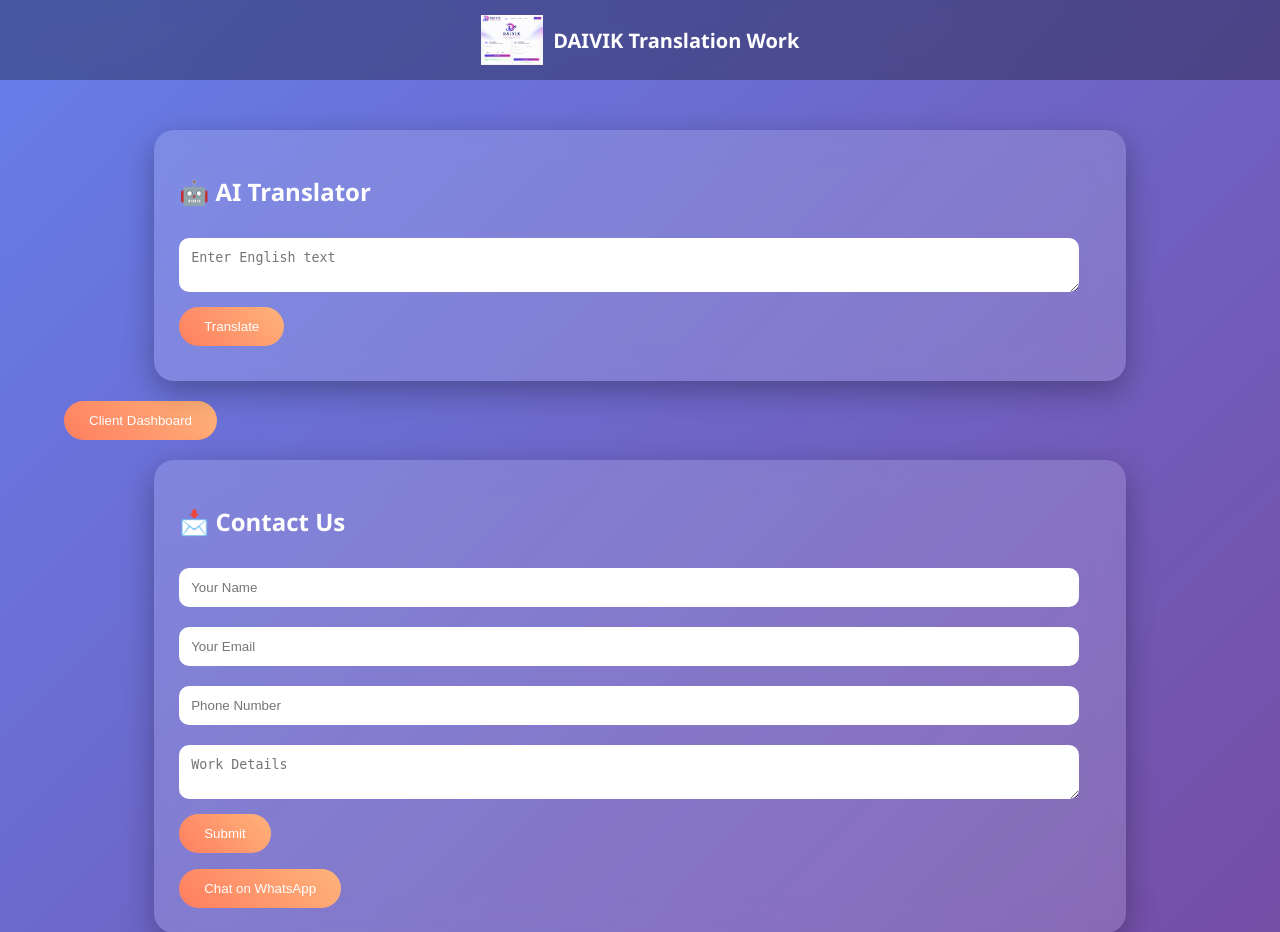
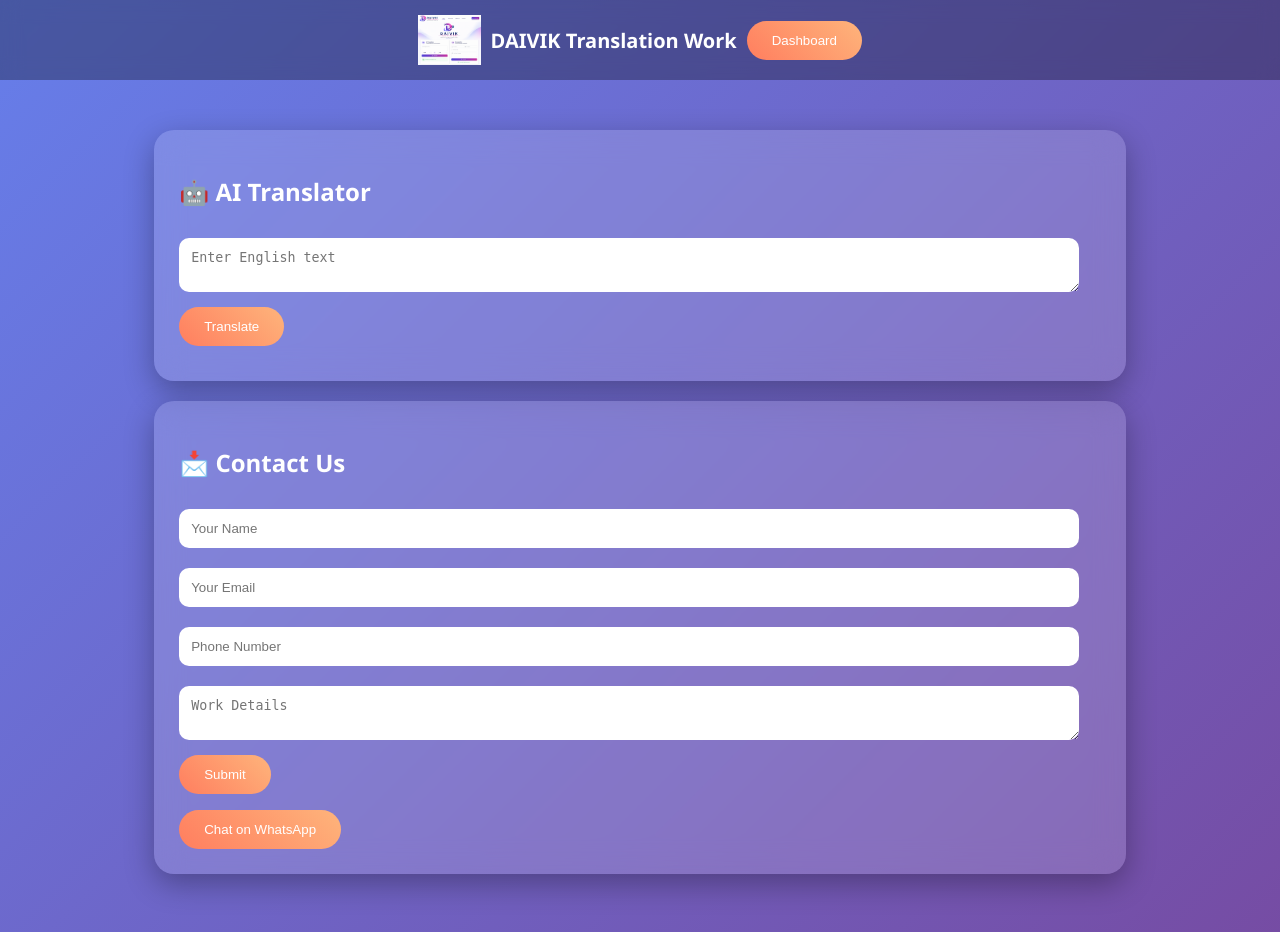
Before and after one commit to placementcellvvw/translator-website, a Flask app: page / in a window 1280 px wide. Shown: the top 932 px of the page. Run offline with Flask 3, Linux system fonts and the light colour scheme; parts of the project's set-up code (start-up, migrations or seed data) failed here and were passed over.

Commit message:
Add Dashboard button to navbar
Added a button to navigate to the dashboard.

```diff
--- a/templates/index.html
+++ b/templates/index.html
@@ -94,6 +94,9 @@ footer {
 <div class="navbar">
     <img src="{{ url_for('static', filename='logo.png') }}">
     <span>DAIVIK Translation Work</span>
+    <a href="/dashboard">
+        <button class="btn">Dashboard</button>
+    </a>
 </div>
 
 <div class="container">
@@ -110,9 +113,7 @@ footer {
 
 <div class="output">{{ translated }}</div>
 </div>
-<a href="/dashboard">
-    <button class="btn">Client Dashboard</button>
-</a>
+
 <!-- 📩 Contact Form -->
 <div class="card">
 <h2>📩 Contact Us</h2>
```
